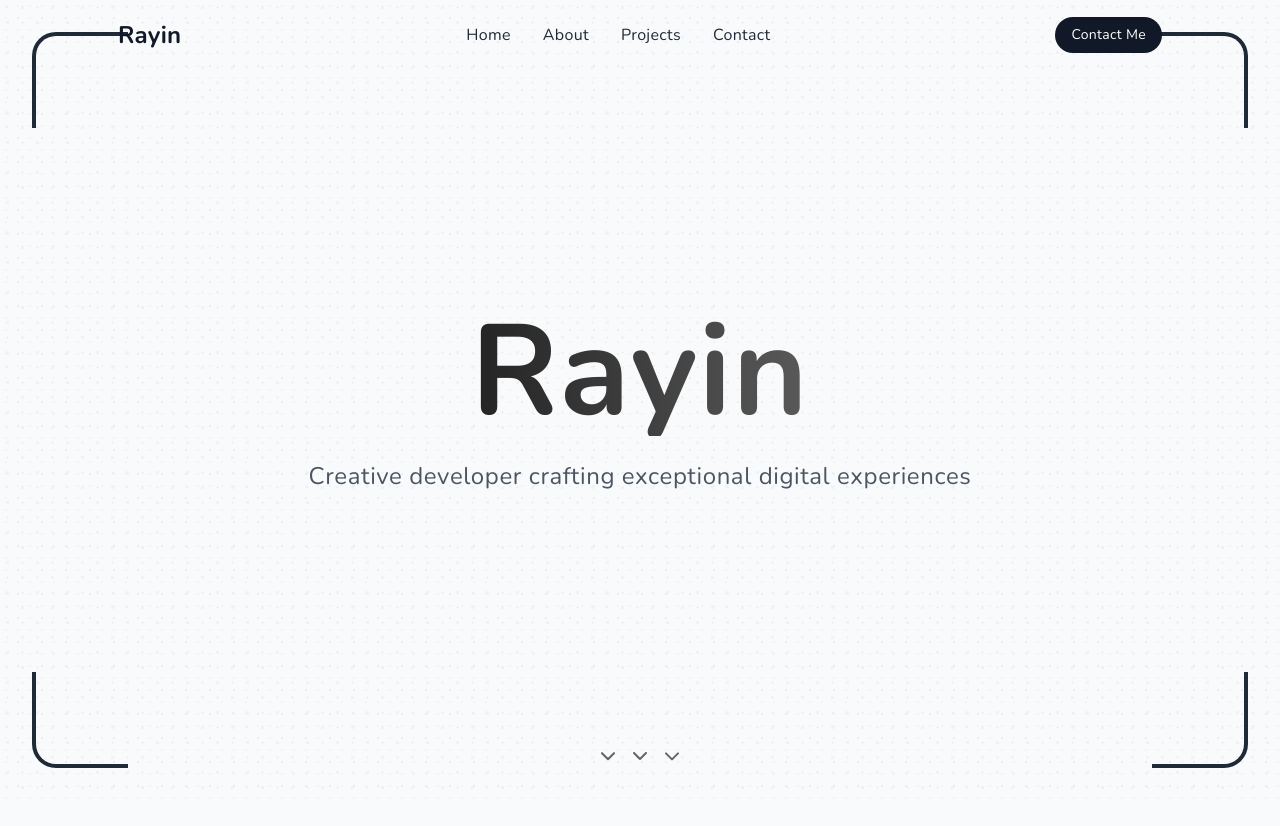
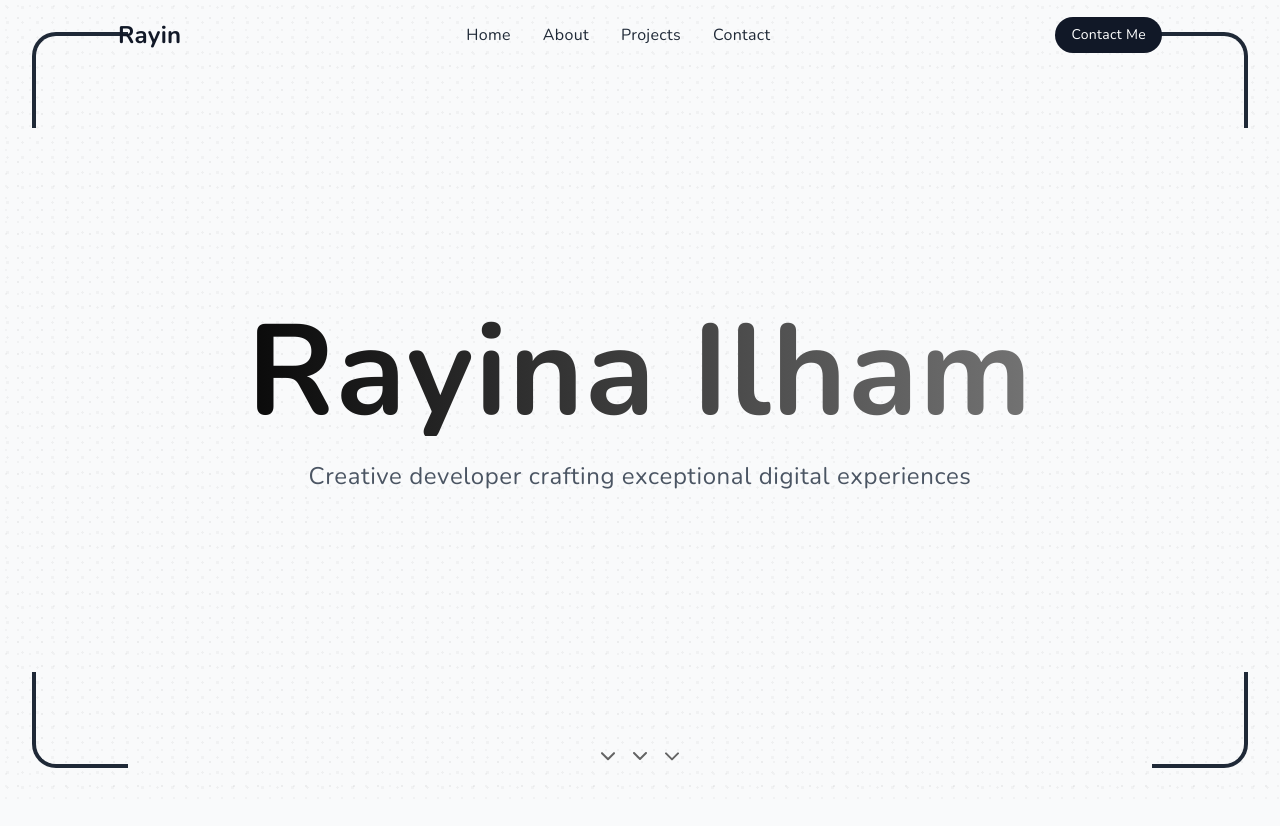
Before and after one commit to rayinailham/v1-porto, a Next.js app: page / in a window 1280 px wide. Shown: the top 826 px of the page. Built offline with nearby package versions, Linux system fonts and the light colour scheme.

Commit message:
rayina ilham

```diff
--- a/src/components/hero-section.tsx
+++ b/src/components/hero-section.tsx
@@ -95,7 +95,7 @@ const HeroSection = () => {
       {/* Hero Content */}
       <div className="relative z-10 text-center pointer-events-none">
         <h1 className="text-6xl md:text-8xl lg:text-9xl font-bold select-none cursor-default bg-clip-text text-transparent bg-gradient-to-r from-neutral-950 to-neutral-500 mb-6">
-          Rayin
+          Rayina Ilham
         </h1>
         <p className="text-xl md:text-2xl text-gray-600 max-w-2xl mx-auto cursor-default">
           Creative developer crafting exceptional digital experiences
```
